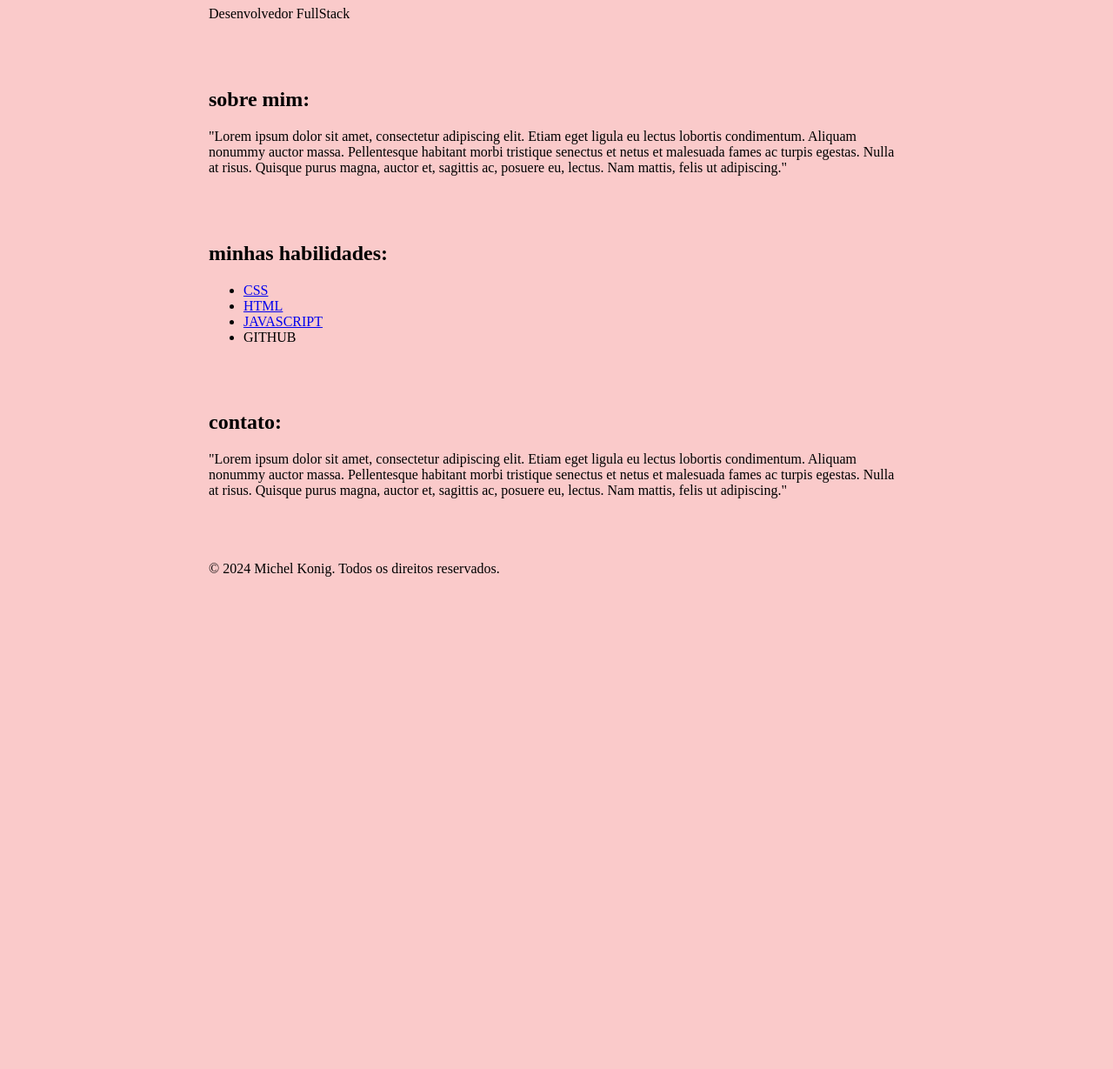
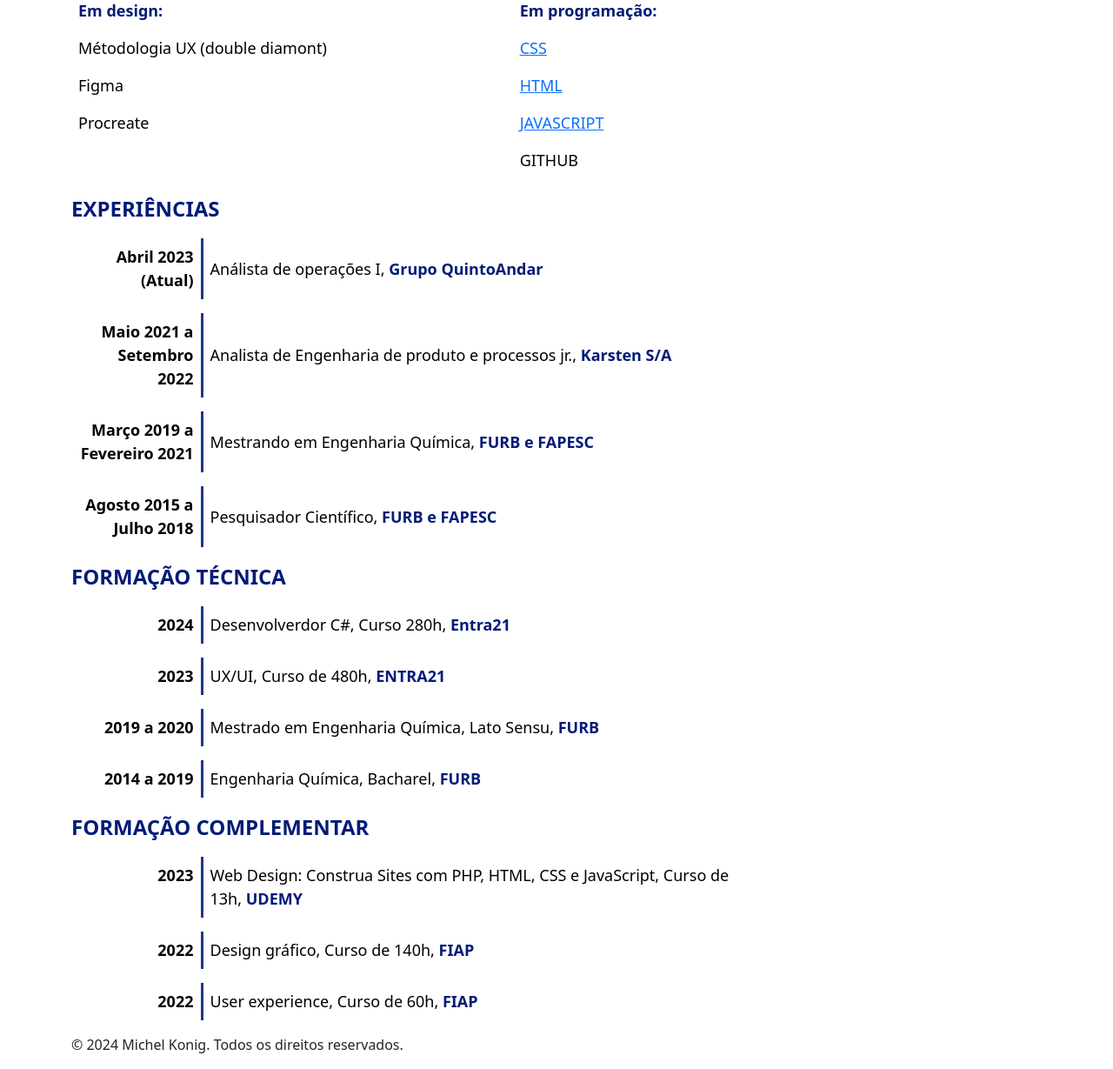
Before and after one commit to michelkonig/apresentacao-pessoal, a plain HTML site: page index.html in a window 1280 px wide. Shown: the part 305-1534 px from the top of the page at 87% size. Before the commit the page ends 1012 px from the top, so only its background shows below. Drawn offline with nearby package versions, Linux system fonts and the light colour scheme.

Commit message:
atualização da página de estilos, incorporações de itens que compõem os tópicos da página

```diff
--- a/index.html
+++ b/index.html
@@ -1,43 +1,158 @@
 <!DOCTYPE html>
 <html lang="en">
+
 <head>
     <meta charset="UTF-8">
     <meta name="viewport" content="width=device-width, initial-scale=1.0">
     <title> Michel Konig - Desenvolvedor FullStack</title>
     <link rel="stylesheet" href="style.css">
+    <link href="https://cdn.jsdelivr.net/npm/bootstrap@5.3.2/dist/css/bootstrap.min.css" rel="stylesheet" integrity="sha384-T3c6CoIi6uLrA9TneNEoa7RxnatzjcDSCmG1MXxSR1GAsXEV/Dwwykc2MPK8M2HN" crossorigin="anonymous">
 </head>
+
 <body>
     <header>
         <div class="container">
-            <img class="profile-img" src="img01.jpg"/>
-            <h1>Michel Konig</h1>
-            <p>Desenvolvedor FullStack</p>
+            <table border="0">
+                <tr>
+                <!-- <figure class="profile-img"> -->
+                    <td><img class="profile-img" src="img01.jpg"></td>
+                <!-- </figure> -->
+                    <td>
+                        <h1>Michel Konig</h1>
+                        <p>Product Design e Desenvolvedor</p>
+                        <a href="https://www.linkedin.com/in/michelkonig/" target="_blank">Linkedin</a>
+                        <a href="https://www.behance.net/michelkonig" target="_blank">Behance</a>
+                    </td>
+                </tr>
+            </table>
         </div>
-    </header>
+   </header>
 
     <section id="about">
         <div class="container">
-            <h2>sobre mim:</h2>
-            <p>"Lorem ipsum dolor sit amet, consectetur adipiscing elit. Etiam eget ligula eu lectus lobortis condimentum. Aliquam nonummy auctor massa. Pellentesque habitant morbi tristique senectus et netus et malesuada fames ac turpis egestas. Nulla at risus. Quisque purus magna, auctor et, sagittis ac, posuere eu, lectus. Nam mattis, felis ut adipiscing."</p>
+            <p class="title">SOBRE MIM</p>
+            <p>Possuo formação técnica na área de <strong>UX/UI</strong>, e atualmente venho me dedicando constantemente na busca de conhecimento e formação na área de programação estando sempre disposto a correr atrás do necessário.</p>
         </div>
     </section>
 
     <section id="skills">
         <div class="container">
-            <h2>minhas habilidades:</h2>
-            <ul>
-            <li><a href="https://developer.mozilla.org/pt-BR/docs/Web/CSS" target="_blank">CSS</a></li>
-            <li> <a href="https://developer.mozilla.org/pt-BR/docs/Web/HTML" target="_blank">HTML</a></li>
-            <li> <a href="https://developer.mozilla.org/pt-BR/docs/Web/JavaScript" target="_blank">JAVASCRIPT</a></li>
-            <li>GITHUB</li>
-           </ul>
+            <p class="title">HABILIDADES</p>
+            <table class="table table-borderless">
+
+            <tr>
+                <td><span class="estilo">Em design:</span></td>
+                <td><span class="estilo">Em programação:</span></td>
+
+             <tr>
+                <td>Métodologia UX (double diamont)</td>
+                <td><a href="https://developer.mozilla.org/pt-BR/docs/Web/CSS" target="_blank">CSS</a></li></td>
+
+            </tr>
+
+            <tr>
+                <td>Figma</td>
+                <td><a href="https://developer.mozilla.org/pt-BR/docs/Web/HTML" target="_blank">HTML</a></li></td>
+            </tr>
+
+            <tr>
+                <td>Procreate</td>
+                <td><a href="https://developer.mozilla.org/pt-BR/docs/Web/JavaScript" target="_blank">JAVASCRIPT</a></li></td>
+            </tr>
+
+            <tr>
+                <td> </td>
+                <td>GITHUB</td>
+            </tr>
+        </table>
+    </section>
+
+    <section id="experience">
+        <div class="container">
+            <p class="title">EXPERIÊNCIAS</p>
+
+            <table class="table table-borderless">
+                <tr>
+                    <td class="tituletable">Abril 2023 (Atual)</td>
+                    <td class="border-inline-start"> Análista de operações I, <span class="estilo"> Grupo QuintoAndar</span></td>
+                </tr>
+            </table>
+
+            <table class="table table-borderless">
+                <tr>
+                    <td class="tituletable"> Maio 2021 a Setembro 2022 </td>
+                    <td class="border-inline-start"> Analista de Engenharia de produto e processos jr., <span class="estilo">Karsten S/A </span></td>
+                </tr>
+            </table>
+
+            <table class="table table-borderless">
+                <tr>
+                    <td class="tituletable"> Março 2019 a Fevereiro 2021 </td>
+                    <td class="border-inline-start"> Mestrando em Engenharia Química, <span class="estilo">FURB e FAPESC</span> </td>
+                </tr>
+            </table>
+
+            <table class="table table-borderless">
+                <tr>
+                    <td class="tituletable"> Agosto 2015 a Julho 2018 </td>
+                    <td class="border-inline-start"> Pesquisador Científico, <span class="estilo">FURB e FAPESC</span></td>
+                </tr>
+            </table>
         </div>
     </section>
 
-    <section id="contact">
+    <section id="formation">
         <div class="container">
-            <h2>contato:</h2>
-            <p>"Lorem ipsum dolor sit amet, consectetur adipiscing elit. Etiam eget ligula eu lectus lobortis condimentum. Aliquam nonummy auctor massa. Pellentesque habitant morbi tristique senectus et netus et malesuada fames ac turpis egestas. Nulla at risus. Quisque purus magna, auctor et, sagittis ac, posuere eu, lectus. Nam mattis, felis ut adipiscing."</p>
+            <p class="title">FORMAÇÃO TÉCNICA</p>
+            <table class="table table-borderless">
+                <tr>
+                    <td class="tituletable">2024</td>
+                    <td class="border-inline-start"> Desenvolverdor C#, Curso 280h, <span class="estilo">Entra21</span></td>
+                </tr>
+            </table>
+
+             <table class="table table-borderless">
+                <tr>
+                    <td class="tituletable"> 2023 </td>
+                    <td class="border-inline-start"> UX/UI, Curso de 480h, <span class="estilo">ENTRA21</span></td>
+                </tr>
+            </table>
+
+            <table class="table table-borderless">
+                <tr>
+                    <td class="tituletable"> 2019 a 2020</td>
+                    <td class="border-inline-start"> Mestrado em Engenharia Química, Lato Sensu, <span class="estilo">FURB</span></td>
+                </tr>
+            </table>
+
+            <table class="table table-borderless">
+                <tr>
+                    <td class="tituletable"> 2014 a 2019</td>
+                    <td class="border-inline-start"> Engenharia Química, Bacharel, <span class="estilo">FURB</span></td>
+                </tr>
+            </table>
+
+            <p class="title">FORMAÇÃO COMPLEMENTAR</p>
+            <table class="table table-borderless">
+                <tr>
+                    <td class="tituletable">2023</td>
+                    <td class="border-inline-start">Web Design: Construa Sites com PHP, HTML, CSS e JavaScript, Curso de 13h, <span class="estilo">UDEMY</span></td>
+                </tr>
+            </table>
+
+            <table class="table table-borderless">
+                <tr>
+                    <td class="tituletable"> 2022 </td>
+                    <td class="border-inline-start">Design gráfico, Curso de 140h, <span class="estilo">FIAP</span></td>
+                </tr>
+            </table>
+
+            <table class="table table-borderless">
+                <tr>
+                    <td class="tituletable">2022</td>
+                    <td class="border-inline-start">User experience, Curso de 60h, <span class="estilo">FIAP</span></td>
+                </tr>
+            </table>
         </div>
     </section>
 
--- a/style.css
+++ b/style.css
@@ -1,22 +1,53 @@
+body{
+    background-color:#FFFFFF;
+    font-family: system-ui, -apple-system, BlinkMacSystemFont, 'Segoe UI', Roboto, Oxygen, Ubuntu, Cantarell, 'Open Sans', 'Helvetica Neue', sans-serif;
+}
 
-body{
-    background-color: rgb(250, 202, 202);
-}
-.profile-img{
+.profile-img {
     border-radius: 50%;
-    width: 200px;
-    height: 200px;
+    border: 8px black;
+    width: 120px;
+    height: 120px;
     margin-right: 20px;
-    border: 5px tomato;
 }
 
 .container {
     max-width: 800px;
     margin: auto;
-    padding: 20px;
+    padding: 0 20px;
 }
 
-.skills{
+.skills {
     display: flex;
     flex-direction: column;
 }
+
+.title {
+    font-size: 24px;
+    font-weight: bold;
+    color: #011B77;
+}
+
+.tituletable {
+    font-weight: bold;
+    text-align: end;
+    text-decoration: #6A676B;
+
+}
+
+.border-inline-start {
+    width: 650px;
+    vertical-align: middle;
+    border-inline-start: solid rgb(32, 55, 136);
+    writing-mode: horizontal-tb;
+}
+
+.estilo {
+    font-weight: bold;
+    color: #011B77;
+}
+
+table {
+    max-width: 800px;
+    font-size: 18px;
+}
```
Also changed, not shown: img01.jpg.
